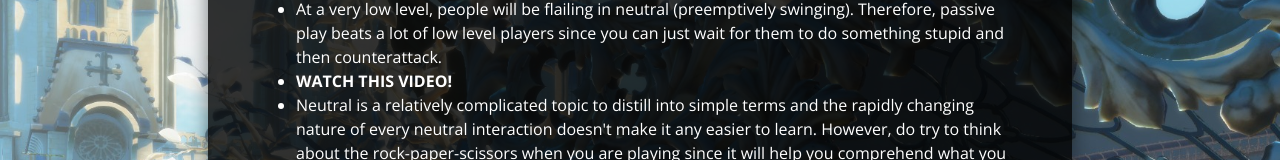
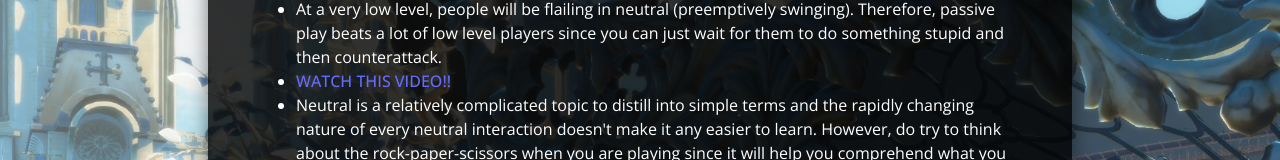
Before and after one commit to shnabbydoodle/positivebonus, a React (Vite) app: page /neutral in a window 1280 px wide. Shown: the part 866-1026 px from the top of the page. Built offline with nearby package versions, Linux system fonts and the light colour scheme.

Commit message:
edited youtube link

```diff
--- a/src/pages/neutral.tsx
+++ b/src/pages/neutral.tsx
@@ -14,7 +14,7 @@ export default function Neutral() { return ( <div className='mainWrapper'>
       <li>Passively waiting for somebody to swing their giant button will beat it, since their preemptive strike often assumes you will close the gap first. Therefore, it will whiff and you can react to it missing you and run up and counterattack.</li>
       <li>At a very low level, people will be flailing in neutral (preemptively swinging). Therefore, passive play beats a lot of low level players since you can just wait for them to do something stupid and then counterattack.</li>
       <li>
-        <strong> WATCH THIS VIDEO!</strong>
+        <strong> <a href="https://www.youtube.com/watch?v=tjmnNbG0HAw">WATCH THIS VIDEO!!</a></strong>
       </li>
       <li>Neutral is a relatively complicated topic to distill into simple terms and the rapidly changing nature of every neutral interaction doesn't make it any easier to learn. However, do try to think about the rock-paper-scissors when you are playing since it will help you comprehend what you are looking at.</li>
     </ul>
```
